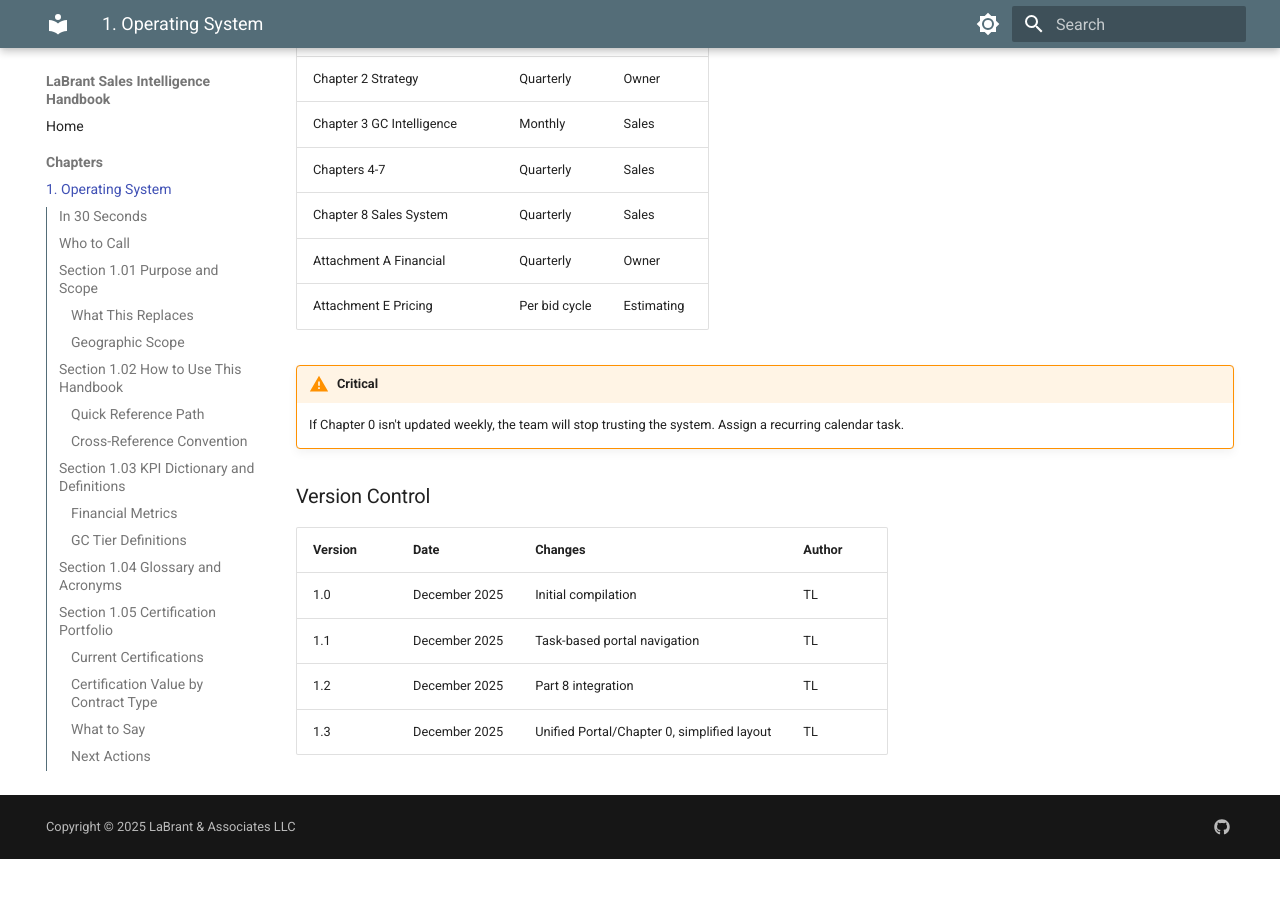
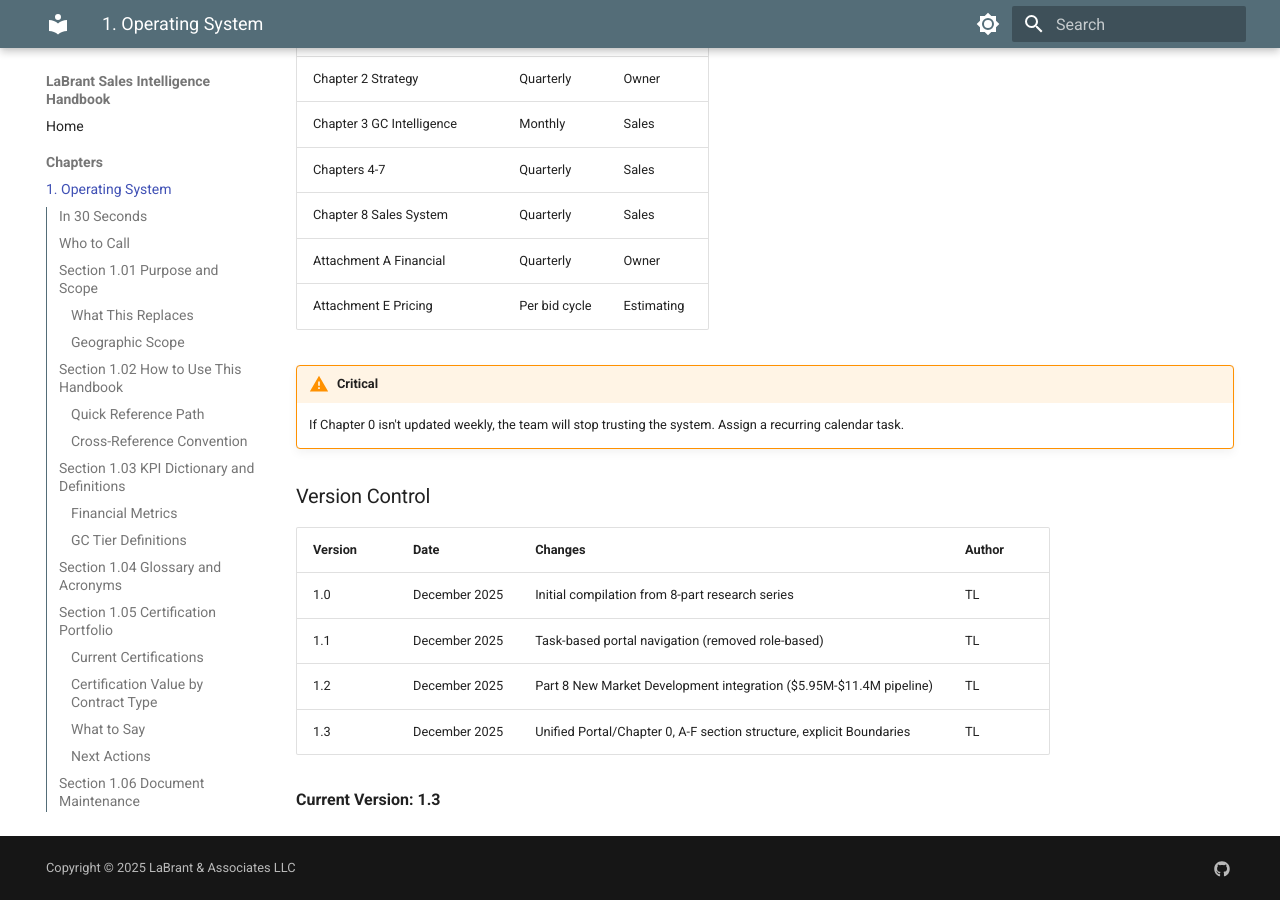
Before and after one commit to LaBrant-Associates-LLC/labrant-sales-intelligence, an MkDocs documentation site: the page built from docs/ch1-operating-system.md, in a window 1280 px wide and 900 px high, scrolled down 4531 px. Built offline with MkDocs 1.6.1 and Material for MkDocs 9.7.7, drawn with Linux system fonts in a browser that asks for light colours; before the commit the page ends 5390 px from its top, so only the background shows below that.

Commit message:
Apply v1.3 corrections to version history
- Updated version control table with detailed change descriptions
- Added Current Version: 1.3 marker

🤖 Generated with [Claude Code](https://claude.com/claude-code)

Co-Authored-By: Claude Opus 4.5 <noreply@anthropic.com>

```diff
--- a/docs/ch1-operating-system.md
+++ b/docs/ch1-operating-system.md
@@ -150,7 +150,9 @@ Do not copy data from canonical sources — reference them.
 
 | Version | Date | Changes | Author |
 |---------|------|---------|--------|
-| 1.0 | December 2025 | Initial compilation | TL |
-| 1.1 | December 2025 | Task-based portal navigation | TL |
-| 1.2 | December 2025 | Part 8 integration | TL |
-| 1.3 | December 2025 | Unified Portal/Chapter 0, simplified layout | TL |
+| 1.0 | December 2025 | Initial compilation from 8-part research series | TL |
+| 1.1 | December 2025 | Task-based portal navigation (removed role-based) | TL |
+| 1.2 | December 2025 | Part 8 New Market Development integration ($5.95M-$11.4M pipeline) | TL |
+| 1.3 | December 2025 | Unified Portal/Chapter 0, A-F section structure, explicit Boundaries | TL |
+
+**Current Version: 1.3**
```
